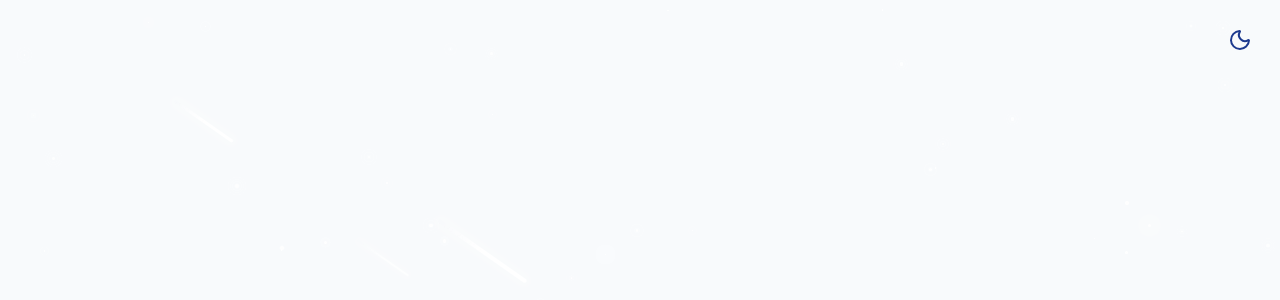
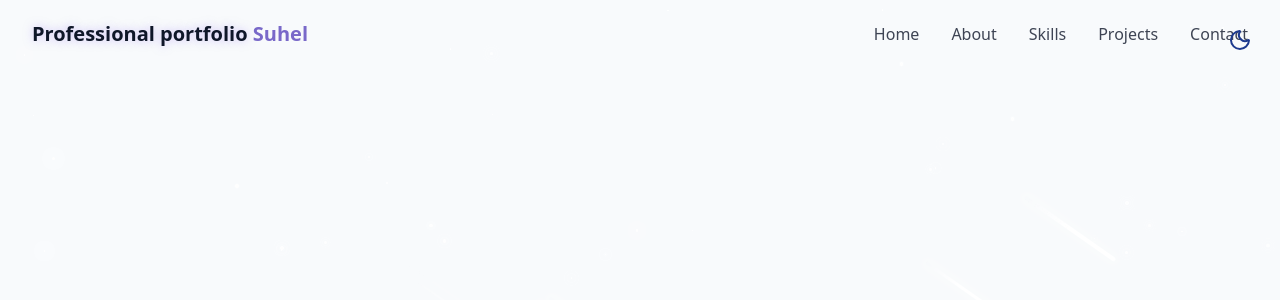
Before and after one commit to Suhel-Shaikh-Mohammad/Professional-Portfolio, a React (Vite) app: page / in a window 1280 px wide. Shown: the top 300 px of the page. Built offline with nearby package versions, Linux system fonts and the light colour scheme.

Commit message:
Added NavBar with the Menu items(basic)

```diff
--- /dev/null
+++ b/src/components/NavBar.jsx
@@ -0,0 +1,44 @@
+import {cn} from '../lib/utils';
+import {useState, useEffect} from 'react';
+
+const navItems = [
+    {name:'Home', href:'#hero'},
+    {name:'About', href:'#about'},
+    {name:'Skills', href:'#skills'},
+    {name:'Projects', href: '#projects'},
+    {name:'Contact', href:'#contact'},
+];
+
+export const NavBar = () =>{
+    const {isScrolled, setIsScrolled} = useState(false);
+
+    useEffect(() => {
+        const handleScroll = () => {
+            setIsScrolled(window.screenY > 10)
+        }
+        window.addEventListener('scroll', handleScroll);
+        return () => window.removeEventListener('scroll', handleScroll);
+    }, []);
+
+    return (<nav className={cn('fixed w-full z-40 transition-all duration-300',
+        isScrolled ? 'py-3 bg-background/0 backdrop-blur-md shadow-xs' : 'py-5'
+    )}>
+        <div className='container flex items-center justify-between'>
+            <a className='text-xl font-bold text-primary flex items-center' href='#hero'>
+                <span className='relative z-10'>
+                    <span className='text-glow text-foreground'>Professional portfolio</span> Suhel
+                </span>
+            </a>
+
+            {/*Desktop version*/}
+            <div className='hidden md:flex space-x-8'>
+                {navItems.map((item,key) => (
+                    <a key={key} href={item.href} className='text-foreground/80 hover:text-primary transition-colors duration-300'>
+                        {item.name}
+                    </a>
+                ))}
+            </div>
+        </div>
+    </nav>
+    );
+};
--- a/src/pages/Home.jsx
+++ b/src/pages/Home.jsx
@@ -1,5 +1,6 @@
 import { ThemeToggle } from "../components/ThemeToggle";
 import {StarBackground} from "../components/StarBackground";
+import {NavBar} from "../components/NavBar";
 
 export function Home() {
     // console.log('Home');
@@ -10,6 +11,7 @@ export function Home() {
             {/*Background Effects*/}
             <StarBackground/>
             {/*NavBar*/}
+            <NavBar/>
             {/*Main content*/}
             {/*Footer*/}
         </div>
```
